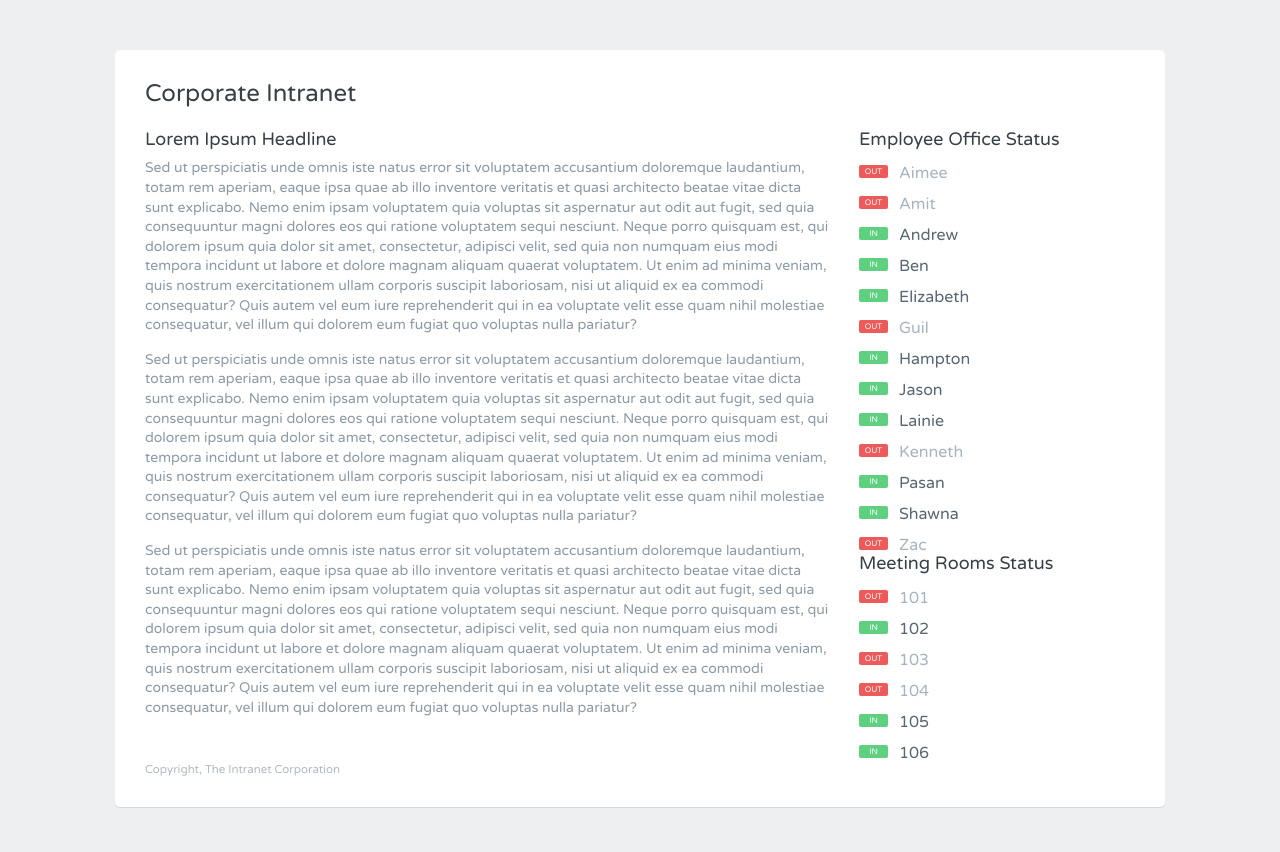
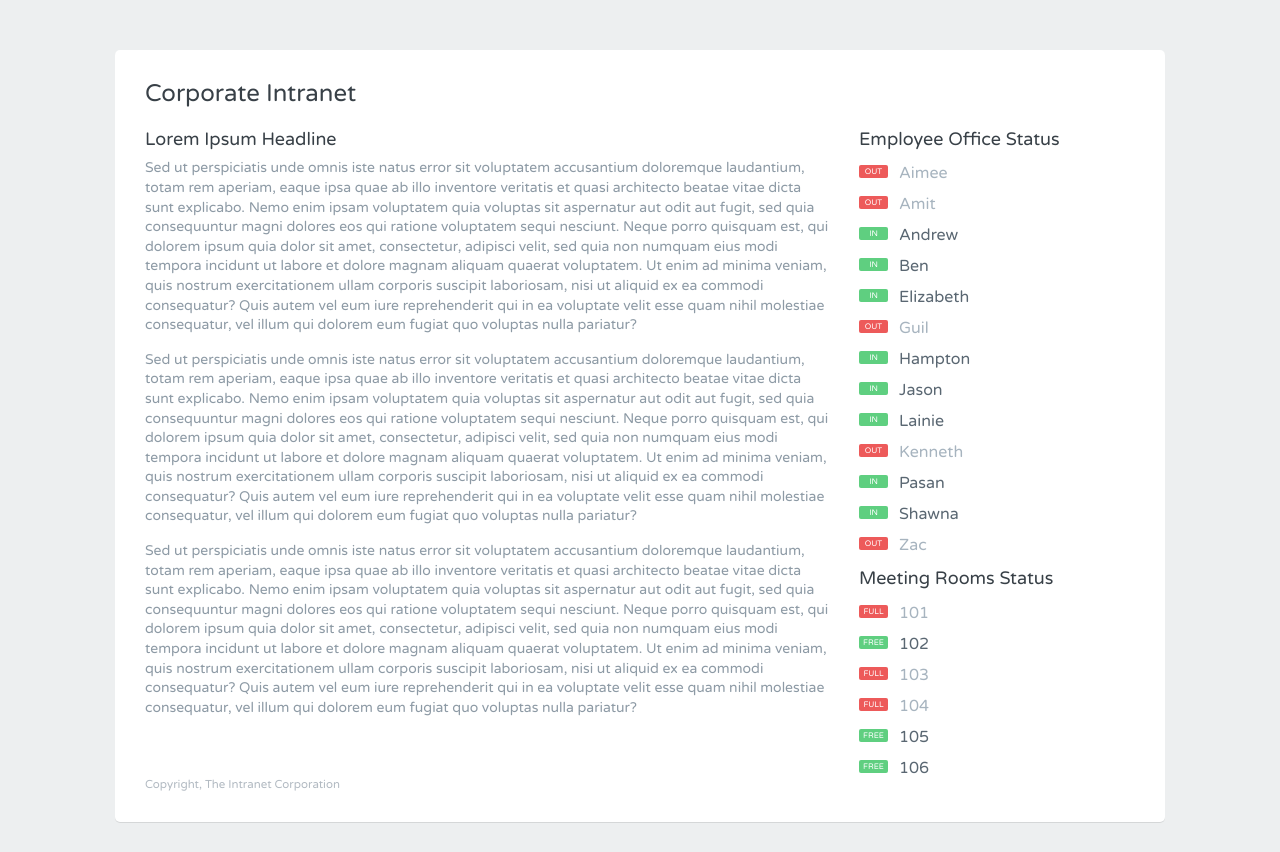
Before and after one commit to danutzivadev/AJAX_Challange, a plain HTML site: page index.html in a window 1280 px wide. Drawn offline with Linux system fonts and the light colour scheme.

Commit message:
final_challange

```diff
--- a/css/main.css
+++ b/css/main.css
@@ -321,11 +321,11 @@ ul li {
   position: relative;
 }
 
-ul.bulleted li, ul.rooms li {
+ul.bulleted li {
   padding-left: 40px;
 }
 
-ul.bulleted li:before,ul.rooms li:before {
+ul.bulleted li:before {
   position: absolute;
   top: 0;
   left: 0;
@@ -337,20 +337,20 @@ ul.bulleted li:before,ul.rooms li:before {
   width: 25px;
 }
 
-ul.bulleted .in,ul.rooms .in {
+ul.bulleted .in {
   color: #5A6772;
 }
 
-ul.bulleted .in:before ,ul.rooms .in:before{
+ul.bulleted .in:before{
   content: "IN";
   background-color: #5fcf80;
 }
 
-ul.bulleted .out,ul.rooms .out {
+ul.bulleted .out{
   color: #A7B4BF;
 }
 
-ul.bulleted .out:before,ul.rooms .out:before  {
+ul.bulleted .out:before  {
   content: "OUT";
   background-color: #ed5a5a;
 }
--- /dev/null
+++ b/css/main2.css
@@ -0,0 +1,38 @@
+ ul.rooms li {
+  padding-left: 40px;
+}
+
+ul.rooms li:before {
+  position: absolute;
+  top: 0;
+  left: 0;
+  color: white;
+  font-size: .5em;
+  padding: 3px 2px 2px;
+  border-radius: 2px;
+  text-align: center;
+  width: 25px;
+}
+
+ul.rooms .in {
+  color: #5A6772;
+}
+
+ul.rooms .in:before{
+  content: "FREE";
+  background-color: #5fcf80;
+}
+
+ul.rooms .out {
+  color: #A7B4BF;
+}
+
+ul.rooms .out:before  {
+  content: "FULL";
+  background-color: #ed5a5a;
+}
+
+
+.caca {
+  margin-top: 15px;
+}
--- a/index.html
+++ b/index.html
@@ -5,6 +5,7 @@
   <title>AJAX Office Status Widget</title>
   <link href='http://fonts.googleapis.com/css?family=Varela+Round' rel='stylesheet' type='text/css'>
   <link rel="stylesheet" href="css/main.css">
+  <link rel="stylesheet" href="css/main2.css">
   <script src="js/widget.js"></script>
 </head>
 <body>
@@ -26,7 +27,7 @@
           <h2>Employee Office Status</h2>
           <div id="employeeList">
           </div>
-          <h2>Meeting Rooms Status</h2>
+          <h2 class="caca">Meeting Rooms Status</h2>
           <div id="roomList">
           </div>
         </aside>
```
